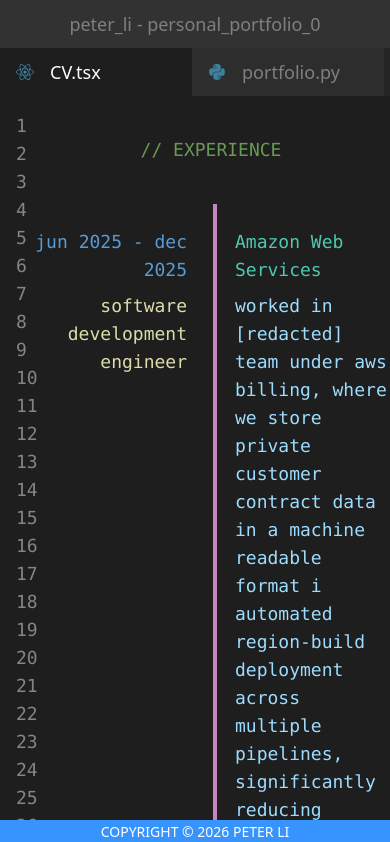
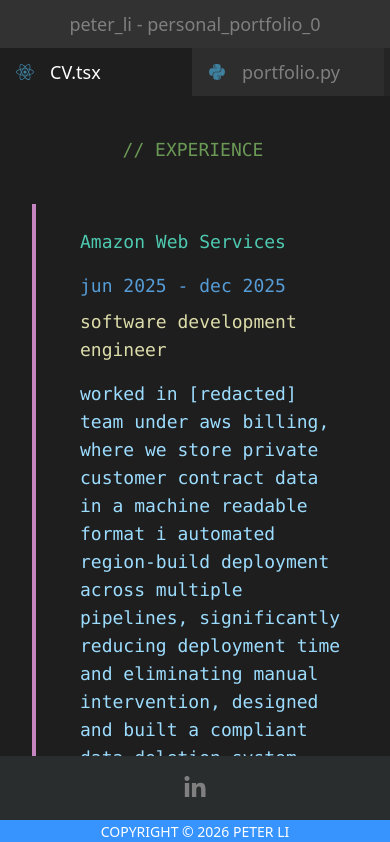
Before and after one commit to petercyli02/personal_portfolio, a React (Vite) app: page / in a window 390 px wide. Shown: the top 842 px of the page. Built offline with nearby package versions, Linux system fonts and the light colour scheme.

Commit message:
feat: responsive design added

```diff
--- a/src/App.tsx
+++ b/src/App.tsx
@@ -1,36 +1,64 @@
 import { BrowserRouter } from "react-router-dom";
-import Router from "./pages/Router";
 import Topbar from "./components/Topbar";
-import { useState } from "react";
+import { useEffect, useRef, useState } from "react";
 import { FaLinkedinIn } from "react-icons/fa6";
+import CV from "./pages/CV";
+import Portfolio from "./pages/Portfolio";
 
 function App() {
-  const [active, setActive] = useState(
-    window.location.pathname === "/portfolio" ? "portfolio" : "cv"
-  );
+  const [active, setActive] = useState("cv");
+
+  const contentRef = useRef<HTMLDivElement | null>(null);
+  const [lines, setLines] = useState<number[]>([]);
+  const calculateLines = () => {
+    if (!contentRef.current) return;
+    const lineHeight = 28;
+    const contentHeight = contentRef.current.scrollHeight;
+    const numberOfLines = Math.ceil(contentHeight / lineHeight) - 5;
+    setLines(Array.from({ length: numberOfLines }, (_, i) => i + 1));
+  };
+
+  useEffect(() => {
+    window.addEventListener("resize", calculateLines);
+    return () => {
+      window.removeEventListener("resize", calculateLines);
+    };
+  }, []);
+
+  useEffect(() => {
+    const timeout = setTimeout(() => calculateLines(), 250);
+    return () => clearTimeout(timeout);
+  }, [active]);
 
   return (
-    <>
+    <div className="min-w-fit">
       <div className="bg-[#1e1e1e] h-max min-h-screen">
         <BrowserRouter>
           <Topbar
             activeTab={active}
             setActiveTab={(tabName: string) => setActive(tabName)}
           />
-          <Router activeTab={active} />
+          <div className="flex font-mono pr-7">
+            <aside className="hidden md:flex h-full w-6 text-lg flex-col text-[#858585] p-4">
+              {lines.map((line) => (
+                <p key={line}>{line}</p>
+              ))}
+            </aside>
+            {active === "cv" ? <CV ref={contentRef} /> : <Portfolio ref={contentRef} />}
+          </div>
         </BrowserRouter>
       </div>
-      <div className="h-16 w-full bg-[#2a2d2e] flex justify-center items-center">
+      <div className="fixed bottom-6 h-16 w-full bg-[#2a2d2e] flex justify-center items-center">
         <a href="https://www.linkedin.com/in/peter-l-707085226/" target="_blank" rel="noopener noreferrer">
           <FaLinkedinIn size={24} color="gray" />
         </a>
       </div>
-      <footer className="sticky bottom-0 ">
+      <footer className="fixed w-full bottom-0">
         <div className="h-6 w-full bg-[#3794ff] text-center text-white leading-6 text-sm">
           COPYRIGHT &copy; 2026 PETER LI
         </div>
       </footer>
-    </>
+    </div>
   );
 }
 
--- a/src/components/CVSection.tsx
+++ b/src/components/CVSection.tsx
@@ -7,21 +7,26 @@
 
 const CVSection = ({ heading, entries }: Props) => {
   return (
-    <div className="text-white text-lg">
-      <h1 className="text-center my-10 text-[#6a9955]">// {heading}</h1>
+    <div className="text-white text-lg w-full">
+      <h1 className="text-center pl-10 md:pl-0 my-10 text-[#6a9955]">// {heading}</h1>
       <div className="relative flex flex-col w-full">
-        <div className="absolute bg-[#c586c0] w-1 top-0 bottom-0 left-1/2 transform translate-x-1/2 " />
+        {/* Line: left on mobile, centered on md+ */}
+        <div className="absolute bg-[#c586c0] w-1 top-0 bottom-0 left-8 md:left-1/2 md:translate-x-1/2" />
         {entries.map((entry) => (
-          <div className="relative flex w-full py-4">
-            <div className="w-1/2 text-right pr-6">
+          <div className="relative flex flex-col md:flex-row w-full py-4 pl-20 md:pl-0">
+            {/* Organisation first on mobile */}
+            {entry?.organisation && (
+              <p className="my-2 text-[#4ec9b0] md:hidden">{entry.organisation}</p>
+            )}
+            <div className="md:w-1/2 text-left md:text-right md:pr-6">
               <p className="my-2 text-[#569cd6]">{entry.title}</p>
               {entry?.subtitle && (
                 <p className="my-2 text-[#dcdcaa]">{entry.subtitle}</p>
               )}
             </div>
-            <div className="w-1/2 text-left max-w-96 pl-6">
+            <div className="md:w-1/2 text-left max-w-96 md:pl-6">
               {entry?.organisation && (
-                <p className="my-2 text-[#4ec9b0]">{entry.organisation}</p>
+                <p className="my-2 text-[#4ec9b0] hidden md:block">{entry.organisation}</p>
               )}
               <p className="my-2 text-[#9cdcfe]">{entry.content}</p>
             </div>
--- a/src/components/Topbar.tsx
+++ b/src/components/Topbar.tsx
@@ -1,6 +1,5 @@
-import { NavLink } from "react-router-dom";
 import { FaPython, FaReact } from "react-icons/fa6";
-import { useEffect, useState } from "react";
+import { useEffect, useRef, useState } from "react";
 
 interface Props {
   activeTab: string;
@@ -9,6 +8,9 @@
 
 const Topbar = ({ activeTab, setActiveTab }: Props) => {
   const [hasScrolled, setHasScrolled] = useState(false);
+  const [mousePos, setMousePos] = useState<number | null>(null);
+  const [hoveredTab, setHoveredTab] = useState<string | null>(null);
+  const hoverTimeoutRef = useRef<number | null>(null);
 
   useEffect(() => {
     const handleScroll = () => {
@@ -26,6 +28,22 @@
     setActiveTab(tab);
   };
 
+  const handleMouseEnter = (e: React.MouseEvent<HTMLDivElement>, tab: string) => {
+    if (hoverTimeoutRef.current) {
+      clearTimeout(hoverTimeoutRef.current);
+    }
+    const rect = e.currentTarget.getBoundingClientRect();
+    setMousePos(e.clientX - rect.left);
+    hoverTimeoutRef.current = setTimeout(() => {
+      setHoveredTab(tab);
+    }, 400);
+  };
+
+  const handleMouseLeave = () => {
+    setHoveredTab(null);
+    setMousePos(null);
+  };
+
   return (
     <div
       className={`sticky text-lg top-0 z-1 ${hasScrolled ? "shadow-b-md" : ""}`}
@@ -34,26 +52,31 @@
         peter_li - personal_portfolio_0
       </div>
       <div className="flex h-12 bg-[#252526]">
-        <NavLink
+        <div
           className={
-            "flex gap-4 w-fit min-w-48 items-center content-center px-4" +
+            "relative flex gap-4 w-fit min-w-48 items-center content-center px-4 cursor-pointer" +
             (activeTab === "cv" ? " bg-[#1e1e1e]" : " bg-[#2d2d2d]")
           }
           onClick={() => handleTabClick("cv")}
-          to="/"
+          onMouseEnter={(e) => handleMouseEnter(e, "cv")}
+          onMouseLeave={handleMouseLeave}
         >
           <FaReact color="#3e819f" />
           <p className={activeTab === "cv" ? "text-white" : "text-[#7f7f7f]"}>
             CV.tsx
           </p>
-        </NavLink>
-        <NavLink
+          {hoveredTab === "cv" && mousePos !== null && (
+            <span className="absolute -bottom-12 border border-[#272c36] rounded-xs p-1 px-2 bg-[#20242c] z-1 text-md text-[#7b88a1] text-nowrap shadow-lg" style={{ left: mousePos }}>CV Overview</span>
+          )}
+        </div>
+        <div
           className={
-            "flex gap-4 w-fit min-w-48 items-center px-4" +
+            "relative flex gap-4 w-fit min-w-48 items-center px-4 cursor-pointer group" +
             (activeTab === "portfolio" ? " bg-[#1e1e1e]" : " bg-[#2d2d2d]")
           }
           onClick={() => handleTabClick("portfolio")}
-          to="/portfolio"
+          onMouseEnter={(e) => handleMouseEnter(e, "portfolio")}
+          onMouseLeave={handleMouseLeave}
         >
           <FaPython color="#3e819f" />
           <p
@@ -63,7 +86,10 @@
           >
             portfolio.py
           </p>
-        </NavLink>
+          {hoveredTab === "portfolio" && mousePos !== null && (
+            <span className="absolute -bottom-12 border border-[#272c36] rounded-xs p-1 px-2 bg-[#20242c] z-1 text-md text-[#7b88a1] text-nowrap shadow-lg" style={{ left: mousePos }}>Project Portfolio</span>
+          )}
+        </div>
       </div>
     </div>
   );
--- a/src/pages/CV.tsx
+++ b/src/pages/CV.tsx
@@ -105,7 +105,7 @@
 
 const CV = ({ ref }: Props) => {
   return (
-    <div className="flex flex-col gap-8 pb-24 grow" ref={ref}>
+    <div className="flex flex-col gap-8 pb-48 grow pr-4" ref={ref}>
       <CVSection heading="EXPERIENCE" entries={CVData.Experiences} />
       <CVSection heading="EDUCATION" entries={CVData.Education} />
       <CVSection heading="SKILLS" entries={CVData.Skills} />
--- a/src/pages/Portfolio.tsx
+++ b/src/pages/Portfolio.tsx
@@ -164,8 +164,8 @@
 const Portfolio = ({ ref }: Props) => {
   return (
     <div ref={ref} className="flex flex-col items-center text-lg">
-      <h1 className="my-10 text-white text-4xl">Project Collection</h1>
-      <div className="text-[#ce9178] max-w-256">
+      <h1 className="my-10 text-center text-white text-4xl">Project Collection</h1>
+      <div className="text-[#ce9178] max-w-256 px-6">
         <p>"""</p>
         <p className="ml-8">
           a list of past and current projects i have been working on. it is a
@@ -180,7 +180,7 @@
         </p>
         <p>"""</p>
       </div>
-      <div className="grid grid-cols-2 text-lg w-full my-12 justify-around justify-items-center text-white">
+      <div className="grid grid-cols-1 lg:grid-cols-2 text-lg w-full my-12 justify-around justify-items-center text-white">
         {projects.map((project) => (
           <ProjectCard key={project.name} project={project} />
         ))}
--- a/src/pages/Router.tsx
+++ /dev/null
@@ -1,61 +0,0 @@
-import { Route, Routes } from "react-router-dom";
-import CV from "./CV";
-import Portfolio from "./Portfolio";
-import { useEffect, useRef, useState } from "react";
-
-interface Props {
-  activeTab: string;
-}
-
-const Router = ({ activeTab }: Props) => {
-  const contentRef = useRef<HTMLDivElement | null>(null);
-  const [lines, setLines] = useState<number[]>([]);
-
-  const calculateLines = () => {
-    if (!contentRef.current) return;
-    const lineHeight = 28;
-    const contentHeight = contentRef.current.scrollHeight;
-    const numberOfLines = Math.ceil(contentHeight / lineHeight);
-    setLines(Array.from({ length: numberOfLines }, (_, i) => i + 1));
-  };
-
-  useEffect(() => {
-    window.addEventListener("resize", calculateLines);
-    return () => {
-      window.removeEventListener("resize", calculateLines);
-    };
-  }, []);
-
-  useEffect(() => {
-    const timeout = setTimeout(() => calculateLines(), 250);
-    return () => clearTimeout(timeout);
-  }, [activeTab]);
-
-  return (
-    <div className="flex font-mono">
-      <aside className="h-full w-6 text-lg flex flex-col text-[#858585] p-4">
-        {lines.map((line) => (
-          <p key={line}>{line}</p>
-        ))}
-      </aside>
-      <div key={activeTab} className="flex-1">
-        <Routes>
-          <Route
-            key="CV"
-            path="/"
-            element={<CV ref={activeTab === "cv" ? contentRef : null} />}
-          />
-          <Route
-            key="Portfolio"
-            path="/portfolio"
-            element={
-              <Portfolio ref={activeTab === "portfolio" ? contentRef : null} />
-            }
-          />
-        </Routes>
-      </div>
-    </div>
-  );
-};
-
-export default Router;
```
Also changed, not shown: src/components/ProjectCard.tsx (+10 -6 lines).
